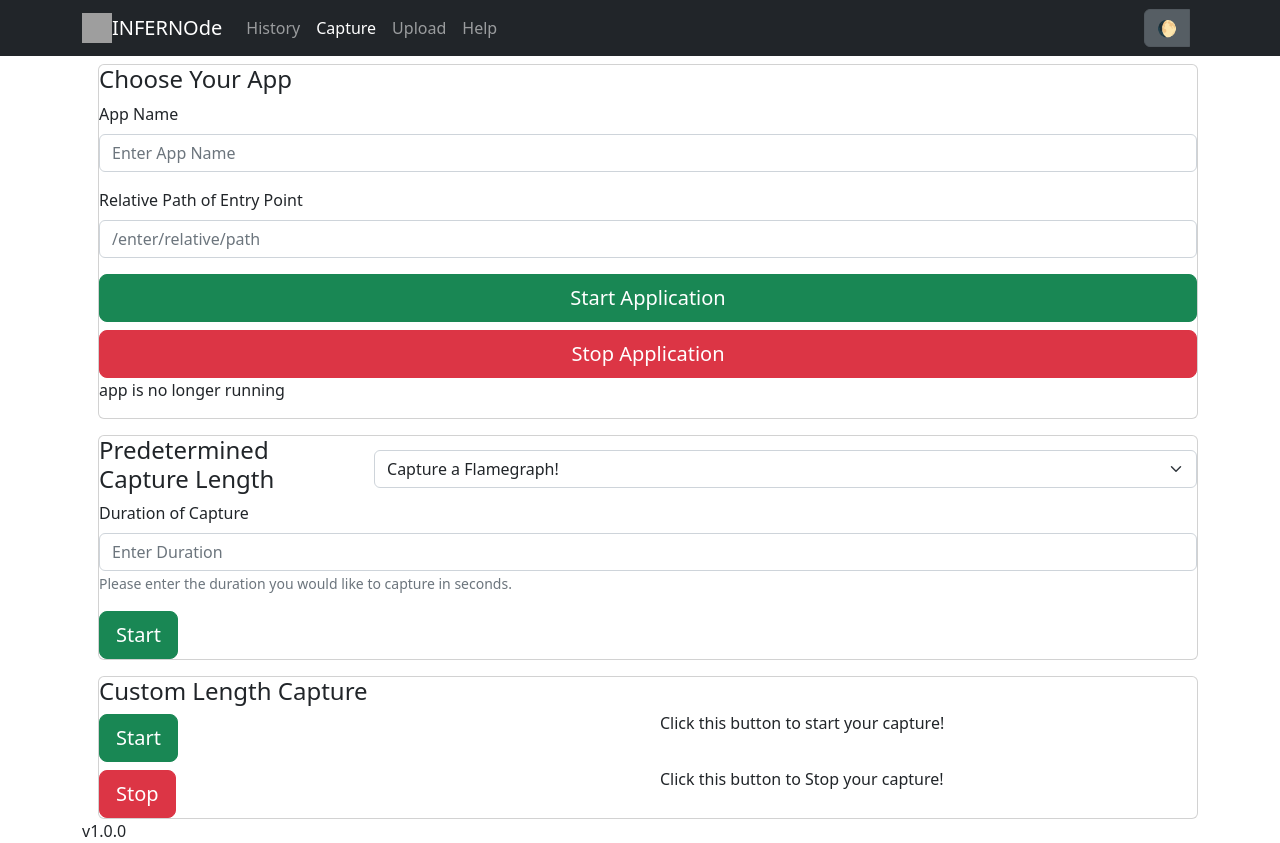
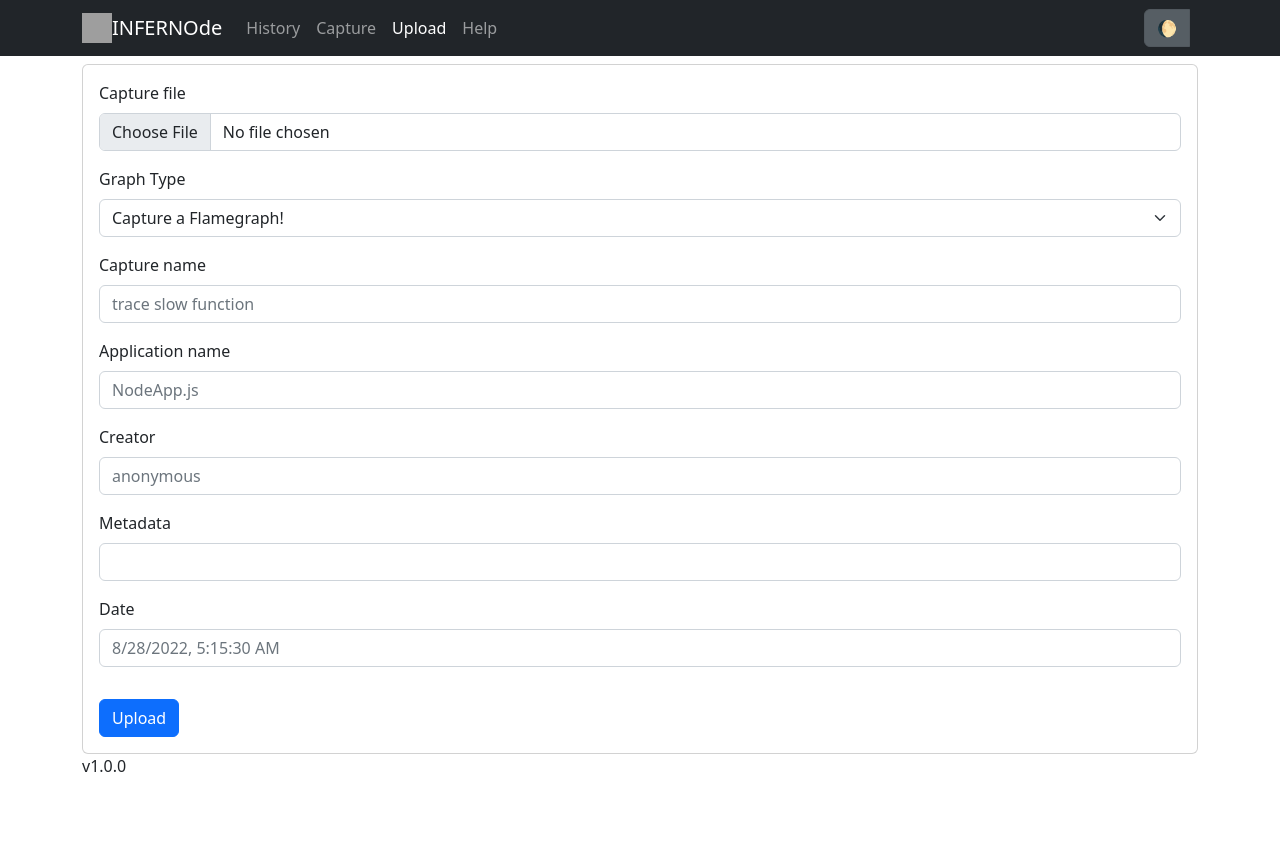
Before and after one commit to oslabs-beta/infernode, a React app: page /upload in a window 1280 px wide. Before the commit this address led to /capture. After the commit the page ends 800 px from the top, so only its background shows below. Built offline with nearby package versions, Linux system fonts and the light colour scheme; no server answers; grey boxes are pictures that could not be loaded.

Commit message:
Feature/flag off on manage page (#149)

```diff
--- a/src/public/infernode/App.tsx
+++ b/src/public/infernode/App.tsx
@@ -7,7 +7,7 @@ import CapturePage from './views/Capture/CapturePage';
 import HelpPage from './views/Help/HelpPage';
 import * as HelpPages from './views/Help/HelpPages';
 import HistoryPage from './views/History/HistoryPage';
-import ManagePage from './views/Manage/ManagePage';
+import UploadPage from './views/Upload/UploadPage';
 import { useAppDispatch } from './store/hooks';
 import { fetchAllCaptures } from './store/captureSlice';
 
@@ -29,7 +29,7 @@ export default function App(): JSX.Element {
           <Route index element={<HistoryPage />} />
           <Route path="history" element={<HistoryPage />} />
           <Route path="capture" element={<CapturePage />} />
-          <Route path="manage" element={<ManagePage />} />
+          <Route path="upload" element={<UploadPage />} />
           <Route path="help" element={<HelpPage />}>
             <Route index element={<HelpPages.HelpTOC />} />
             <Route path="flamegraphs" element={<HelpPages.HelpFlamegraphs />} />
--- a/src/public/infernode/components/layout/NavBar/NavBar.tsx
+++ b/src/public/infernode/components/layout/NavBar/NavBar.tsx
@@ -44,7 +44,7 @@ export default function NavBar(): JSX.Element {
             <LinkContainer to="/capture">
               <Nav.Link>Capture</Nav.Link>
             </LinkContainer>
-            <LinkContainer to="/manage">
+            <LinkContainer to="/upload">
               <Nav.Link>Upload</Nav.Link>
             </LinkContainer>
             <LinkContainer to="/help">
--- a/src/public/infernode/views/Manage/ManageForm.tsx
+++ b/src/public/infernode/views/Upload/UploadForm.tsx
@@ -17,7 +17,7 @@ import {
 } from '../../store/uploadSlice';
 import { fetchAllCaptures } from '../../store/captureSlice';
 
-export default function ManageForm(): JSX.Element {
+export default function UploadForm(): JSX.Element {
   const dispatch = useAppDispatch();
   const navigate = useNavigate();
   const formData = new FormData();
--- a/src/public/infernode/views/Manage/ManagePage.tsx
+++ b/src/public/infernode/views/Upload/UploadPage.tsx
@@ -1,24 +1,24 @@
 import React, { useEffect } from 'react';
 import Stack from 'react-bootstrap/Stack';
-import ManageSidebar from './ManageSidebar';
+import UploadSidebar from './UploadSidebar';
 import { useAppSelector, useAppDispatch } from '../../store/hooks';
 import ProgressCard from '../../components/layout/ProgressCard';
-import ManageForm from './ManageForm';
+import UploadForm from './UploadForm';
 import { setActivePage } from '../../store/configSlice';
 
-export default function ManagePage(): JSX.Element {
+export default function UploadPage(): JSX.Element {
   const { uploadSidebar } = useAppSelector((state) => state.config.features);
   const dispatch = useAppDispatch();
   useEffect(() => {
-    dispatch(setActivePage('/manage'));
+    dispatch(setActivePage('/upload'));
   });
 
   const { file, loading, progress } = useAppSelector((state) => state.upload);
 
   return (
     <Stack direction="horizontal" gap={3}>
-      { uploadSidebar ? <ManageSidebar /> : <></>}
-      {!loading ? <ManageForm /> : <ProgressCard fileName={file} progress={progress} />}
+      { uploadSidebar ? <UploadSidebar /> : <></>}
+      {!loading ? <UploadForm /> : <ProgressCard fileName={file} progress={progress} />}
     </Stack>
   );
 }
--- a/src/public/infernode/views/Manage/ManageSidebar.tsx
+++ b/src/public/infernode/views/Upload/UploadSidebar.tsx
@@ -1,7 +1,7 @@
 import React from 'react';
 import Card from 'react-bootstrap/Card';
 
-export default function ManageSidebar(): JSX.Element {
+export default function UploadSidebar(): JSX.Element {
   return (
     <Card className="flex-shrink-0 align-self-start">
       <img alt="mock manage page menu" src="/mocks/manage-menu.png" />
```
Also changed, not shown: 2 other files (tests, documents, lock files or other folders).
